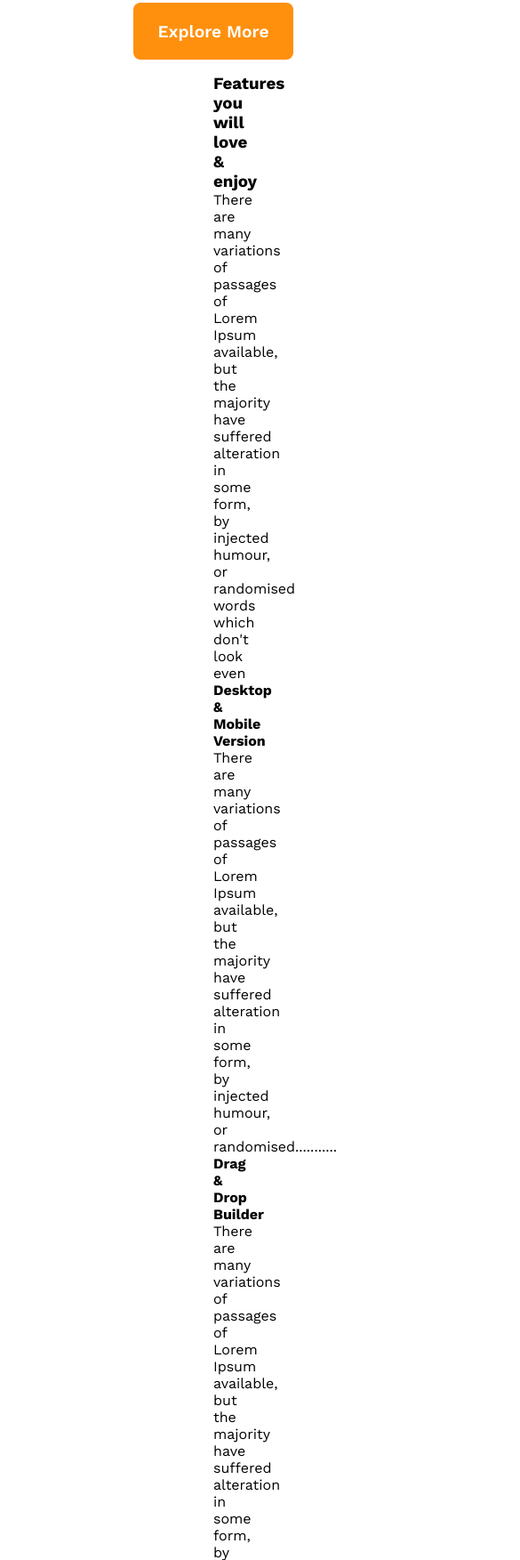
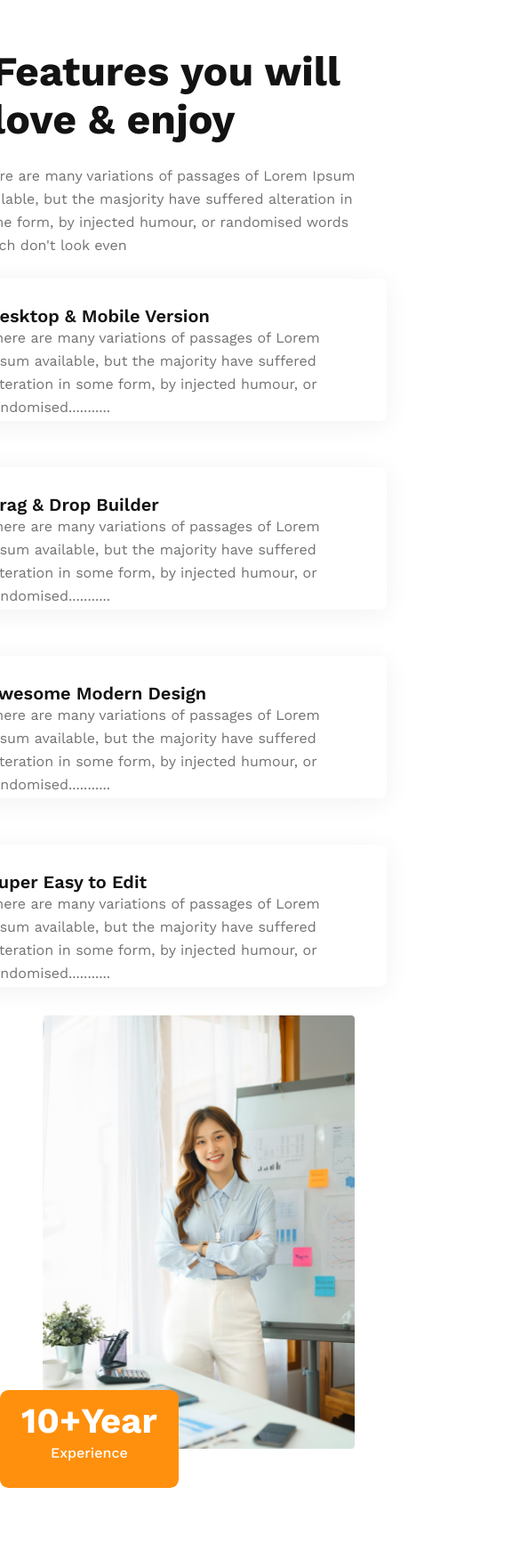
Before and after one commit to solutionmaker99/g3-archetect-website, a plain HTML site: page index.html in a window 390 px wide. Shown: the part 2989-4742 px from the top of the page at 89% size, 585 px wide, since content can reach past the window. After the commit the page ends 4661 px from the top, so only its background shows below. Drawn offline with nearby package versions, Linux system fonts and the light colour scheme.

Commit message:
added responsive design for feature section

```diff
--- a/index.html
+++ b/index.html
@@ -60,13 +60,19 @@
 
       <!-- feature section -->
       <section class="feature">
-        <div class="content">
-          <h3>Features you will love & enjoy</h3>
-          <p>
-            There are many variations of passages of Lorem Ipsum available, but
-            the majority have suffered alteration in some form, by injected
-            humour, or randomised words which don't look even
-          </p>
+        <div class="feature-content">
+          <div class="feature-header">
+            <h3>
+              Features you will<br />
+              love & enjoy
+            </h3>
+            <p>
+              There are many variations of passages of Lorem Ipsum available,
+              but the masjority have suffered alteration in some form, by
+              injected humour, or randomised words which don't look even
+            </p>
+          </div>
+
           <div class="feature-card-container">
             <div class="feature-card">
               <h4>Desktop & Mobile Version</h4>
@@ -102,9 +108,12 @@
             </div>
           </div>
         </div>
-        <div class="feature-image-container">
-          <img src="images/architect.png" alt="" />
-          <button>10+Year <span>Experience</span></button>
+
+        <div class="feature-image">
+          <div class="image-container">
+            <img src="images/architect.png" alt="" />
+            <button>10+Year <span>Experience</span></button>
+          </div>
         </div>
       </section>
     </main>
--- a/styles/responsive.css
+++ b/styles/responsive.css
@@ -23,13 +23,44 @@
   .txt-primary {
     font-size: 2rem;
   }
+  .feature {
+    display: flex;
+    justify-content: center;
+    align-items: center;
+    flex-direction: column;
+    max-width: 30rem;
+  }
+  .feature-header {
+    margin-left: 1rem;
+  }
+  .feature-card {
+    height: 10rem;
+    width: 30rem;
+    margin-bottom: 2rem;
+  }
+  .feature-image img {
+    width: 90%;
+    margin-left: 3rem;
+  }
+  .feature-image button {
+    bottom: -2.5rem;
+    right: auto;
+    left: 0rem;
+    font-size: 2.5rem;
+    line-height: 2rem;
+    padding: 1.2rem 1.5rem;
+  }
+  .feature-image button span {
+    font-size: 1rem;
+  }
 }
 
 @media screen and (min-width: 576px) and (max-width: 1024px) {
   header {
     padding: 2rem 4rem;
   }
-  nav {
+  nav,
+  .team {
     flex-direction: column;
   }
   nav h3 {
@@ -43,9 +74,24 @@
     margin: 0;
     padding-right: 2rem;
   }
+  .feature {
+    display: flex;
+    justify-content: center;
+    align-items: center;
+    flex-direction: column;
+  }
+  .feature-image {
+    margin-top: 2rem;
+  }
 }
-@media screen and (min-width: 1024px) {
+@media screen and (min-width: 1024px) and (max-width: 1400px) {
   header {
     padding: 3rem 4.5rem;
   }
+  .team,
+  .feature {
+    display: flex;
+    flex-direction: column;
+    align-items: center;
+  }
 }
--- a/styles/style.css
+++ b/styles/style.css
@@ -101,7 +101,7 @@ nav ul li a {
 
 main {
   max-width: 1440px;
-  margin: 4rem 15rem;
+  margin: 0 auto;
 }
 
 /* team section styling */
@@ -110,9 +110,7 @@ main {
   display: flex;
   align-items: center;
   justify-content: space-between;
-  /* justify-content: space-between;
-  align-items: center;
-  margin: 1rem 18.75rem; */
+  margin: 2rem 4rem;
 }
 .team-img-container {
   display: grid;
@@ -144,3 +142,88 @@ main {
   line-height: 1.5rem;
   margin: 2rem 0;
 }
+
+/* feature section styling */
+
+.feature {
+  margin-top: 7rem;
+  display: grid;
+  grid-template-columns: repeat(2, 1fr);
+}
+
+.feature-content h3 {
+  color: #131313;
+  font-size: 2.9rem;
+  font-weight: 700;
+  position: relative;
+  margin-left: 1.25rem;
+  margin-bottom: 1.5rem;
+}
+.feature-content h3::before {
+  position: absolute;
+  content: "";
+  width: 5px;
+  height: 106px;
+  left: -1.25rem;
+  background: #ff900e;
+}
+.feature-content p {
+  max-width: 35rem;
+  color: #727272;
+  font-size: 1rem;
+  font-weight: 400;
+  line-height: 1.625rem;
+  margin-bottom: 1.5rem;
+}
+
+.feature-card-container {
+  display: grid;
+  grid-template-columns: 1fr;
+  gap: 1.25rem;
+}
+.feature-card {
+  width: 586px;
+  height: 171px;
+  padding: 1.875rem;
+  border-radius: 8px;
+  box-shadow: 0px 4px 30px 0px rgba(0, 0, 0, 0.06);
+}
+.feature-card h4 {
+  color: #131313;
+  font-size: 20px;
+  font-weight: 600;
+}
+.feature-card p {
+  color: #727272;
+  font-size: 1rem;
+  font-weight: 400;
+  line-height: 1.625rem;
+}
+.image-container {
+  position: relative;
+}
+
+.feature-image img {
+  width: 95%;
+}
+.feature-image button {
+  position: absolute;
+  bottom: -2.5rem;
+  right: 29.5rem;
+  color: #fff;
+  text-align: center;
+  font-size: 4rem;
+  font-weight: 700;
+  line-height: 4.375rem;
+  padding: 2.875rem 2.625rem;
+  border: none;
+  background-color: #ff900e;
+  border-radius: 0.6rem;
+}
+.feature-image button span {
+  color: #fff;
+  font-size: 1.5rem;
+  font-weight: 500;
+  line-height: 2.5rem;
+  display: block;
+}
```
